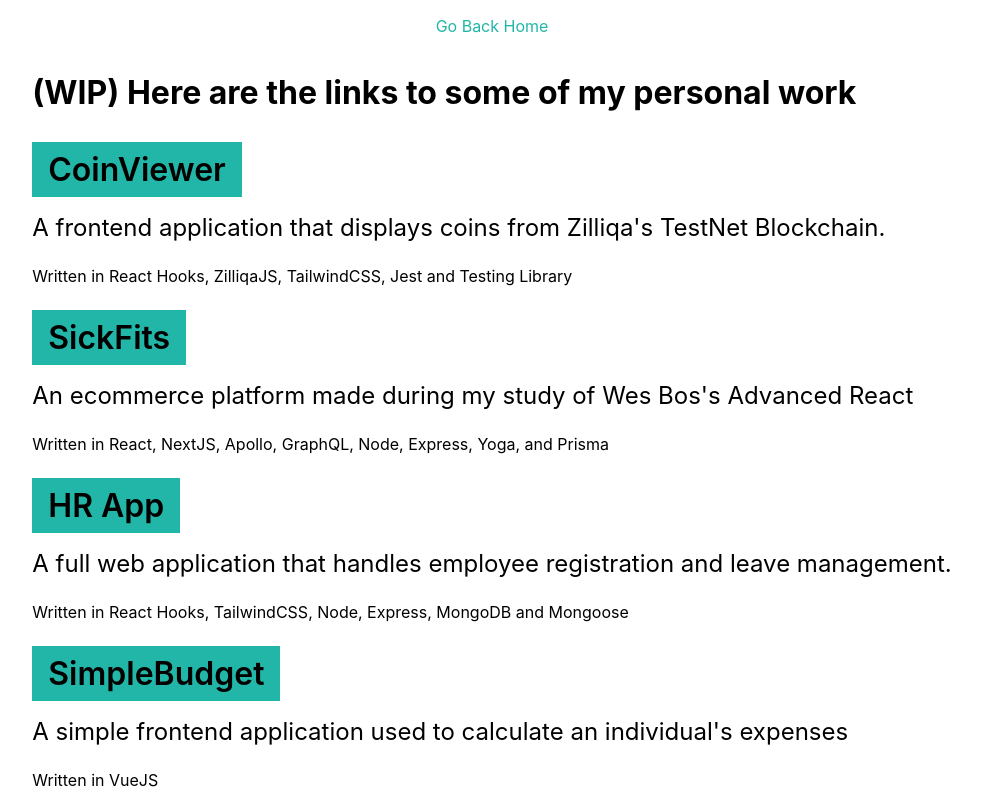
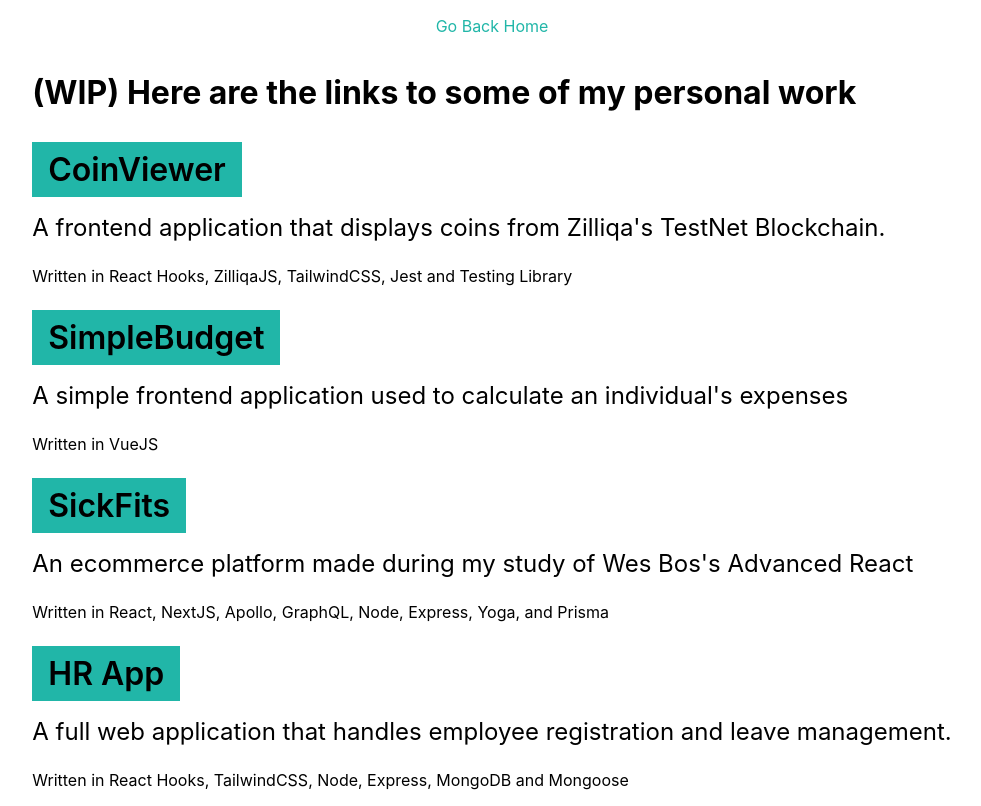
Before and after one commit to kraiyons/kraiyons-dev, a Next.js app: page /projects in a window 1280 px wide. Shown: the whole page, without its empty margins (148-1129 px from the left). Built offline with nearby package versions, Linux system fonts and the light colour scheme.

Commit message:
Change URL for simple budget

```diff
--- a/pages/projects.tsx
+++ b/pages/projects.tsx
@@ -19,13 +19,21 @@
           (WIP) Here are the links to some of my personal work
         </h1>
         <div className={styles.project_link}>
-          <a href='http://zil.kraiyons.dev'>CoinViewer</a>
+          <a href='https://zil.kraiyons.dev'>CoinViewer</a>
           <p>
             A frontend application that displays coins from Zilliqa&apos;s
             TestNet Blockchain.
           </p>
           Written in React Hooks, ZilliqaJS, TailwindCSS, Jest and Testing
           Library
+        </div>
+        <div className={styles.project_link}>
+          <a href='https://budget.kraiyons.dev/'>SimpleBudget</a>
+          <p>
+            A simple frontend application used to calculate an individual&apos;s
+            expenses
+          </p>
+          Written in VueJS
         </div>
         <div className={styles.project_link}>
           <a href='#'>SickFits</a>
@@ -45,14 +53,6 @@
           Written in React Hooks, TailwindCSS, Node, Express, MongoDB and
           Mongoose
         </div>
-        <div className={styles.project_link}>
-          <a href='#'>SimpleBudget</a>
-          <p>
-            A simple frontend application used to calculate an individual&apos;s
-            expenses
-          </p>
-          Written in VueJS
-        </div>
       </main>
     </div>
   );
```
